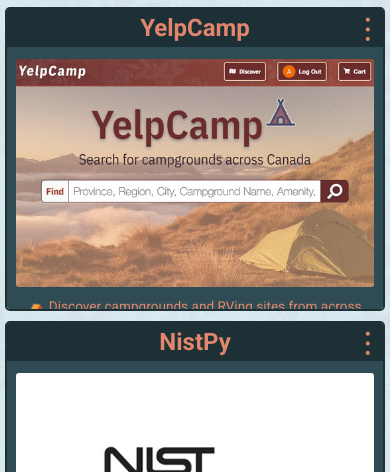
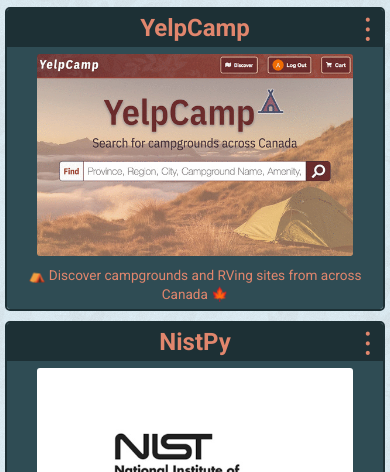
Before and after one commit to sabidhasan/sabidhasan.github.io, a website: page index.html in a window 390 px wide. Shown: the part 1266-1738 px from the top of the page. Drawn offline with Linux system fonts and the light colour scheme; a web font is replaced by a local one.

Commit message:
Fix mobile style bug for project

```diff
--- a/styles/style.css
+++ b/styles/style.css
@@ -428,6 +428,9 @@
   .projects__tile-text { font-size: 0.95rem; }
   .projects__tile-title { padding: 5px 0; }
   .projects__tile-icons { padding-top: 5px; }
+  .projects__tile-screenshot {
+    margin-top: 5px; width: 84%;
+  }
   .projects__tile-front .projects__tile-text { font-size: 0.85rem; }
 
   /* .skills { width: 101%; } */
```
